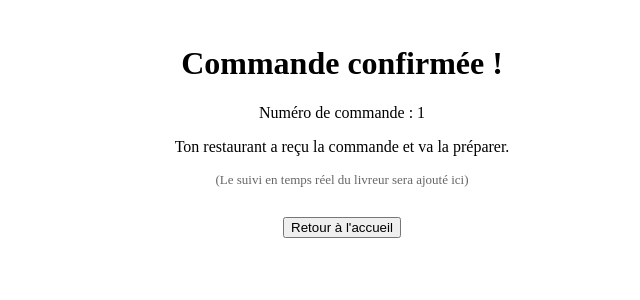
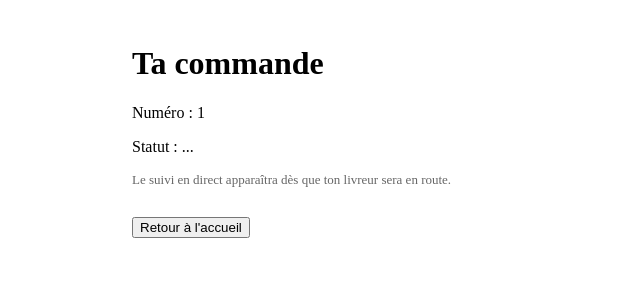
Before and after one commit to bahouadonald/dily-resto, a React (Vite) app: page /suivi/1 in a window 1280 px wide. Shown: the top 300 px of the page, without its empty margins (298-938 px from the left). Built offline with nearby package versions, Linux system fonts and the light colour scheme; no server answers; the database is empty.

Commit message:
Update SuiviCommande.tsx

```diff
--- a/src/pages/SuiviCommande.tsx
+++ b/src/pages/SuiviCommande.tsx
@@ -1,17 +1,65 @@
+import { useEffect, useState } from "react";
 import { useParams, useNavigate } from "react-router-dom";
+import { MapContainer, TileLayer, Marker, Popup } from "react-leaflet";
+import "leaflet/dist/leaflet.css";
+import { supabase } from "../lib/supabase";
 
 export default function SuiviCommande() {
   const { id } = useParams<{ id: string }>();
   const navigate = useNavigate();
+  const [statutCommande, setStatutCommande] = useState<string | null>(null);
+  const [positionLivreur, setPositionLivreur] = useState<{ lat: number; lng: number } | null>(null);
+
+  useEffect(() => {
+    if (!id) return;
+    chargerSuivi();
+    const intervalle = setInterval(chargerSuivi, 10000);
+    return () => clearInterval(intervalle);
+  }, [id]);
+
+  async function chargerSuivi() {
+    const { data: commande } = await supabase
+      .from("commandes")
+      .select("*, livreurs(latitude_actuelle, longitude_actuelle)")
+      .eq("id", id)
+      .single();
+
+    if (commande) {
+      setStatutCommande(commande.statut);
+      if (commande.livreurs?.latitude_actuelle) {
+        setPositionLivreur({
+          lat: commande.livreurs.latitude_actuelle,
+          lng: commande.livreurs.longitude_actuelle,
+        });
+      }
+    }
+  }
 
   return (
-    <div style={{ maxWidth: 420, margin: "0 auto", padding: 16, textAlign: "center" }}>
-      <h1>Commande confirmée !</h1>
-      <p>Numéro de commande : {id}</p>
-      <p>Ton restaurant a reçu la commande et va la préparer.</p>
-      <p style={{ color: "#666", fontSize: 13 }}>
-        (Le suivi en temps réel du livreur sera ajouté ici)
-      </p>
+    <div style={{ maxWidth: 420, margin: "0 auto", padding: 16 }}>
+      <h1>Ta commande</h1>
+      <p>Numéro : {id}</p>
+      <p>Statut : {statutCommande || "..."}</p>
+
+      {positionLivreur ? (
+        <div style={{ height: 300, borderRadius: 12, overflow: "hidden", marginTop: 12 }}>
+          <MapContainer
+            center={[positionLivreur.lat, positionLivreur.lng]}
+            zoom={15}
+            style={{ height: "100%", width: "100%" }}
+          >
+            <TileLayer url="https://{s}.tile.openstreetmap.org/{z}/{x}/{y}.png" />
+            <Marker position={[positionLivreur.lat, positionLivreur.lng]}>
+              <Popup>Ton livreur</Popup>
+            </Marker>
+          </MapContainer>
+        </div>
+      ) : (
+        <p style={{ color: "#666", fontSize: 13 }}>
+          Le suivi en direct apparaîtra dès que ton livreur sera en route.
+        </p>
+      )}
+
       <button onClick={() => navigate("/")} style={{ marginTop: 16 }}>
         Retour à l'accueil
       </button>
```
